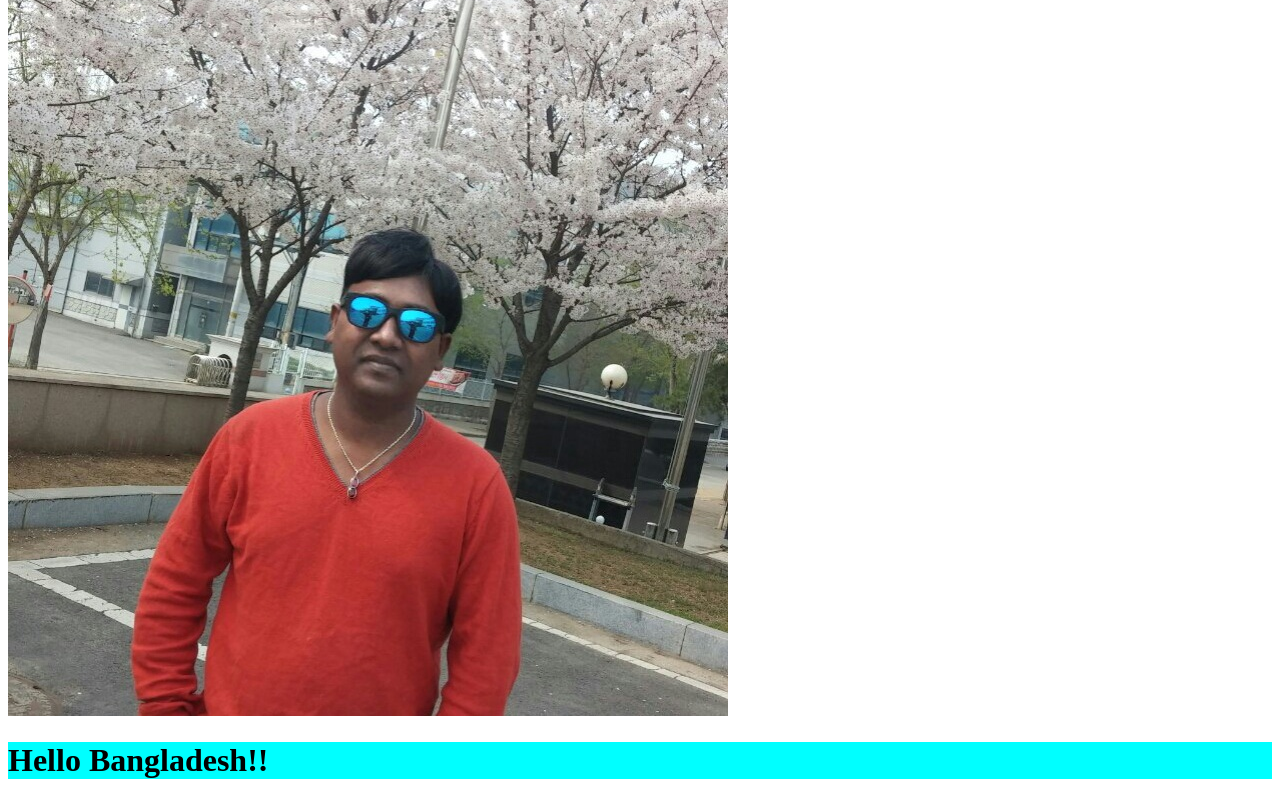
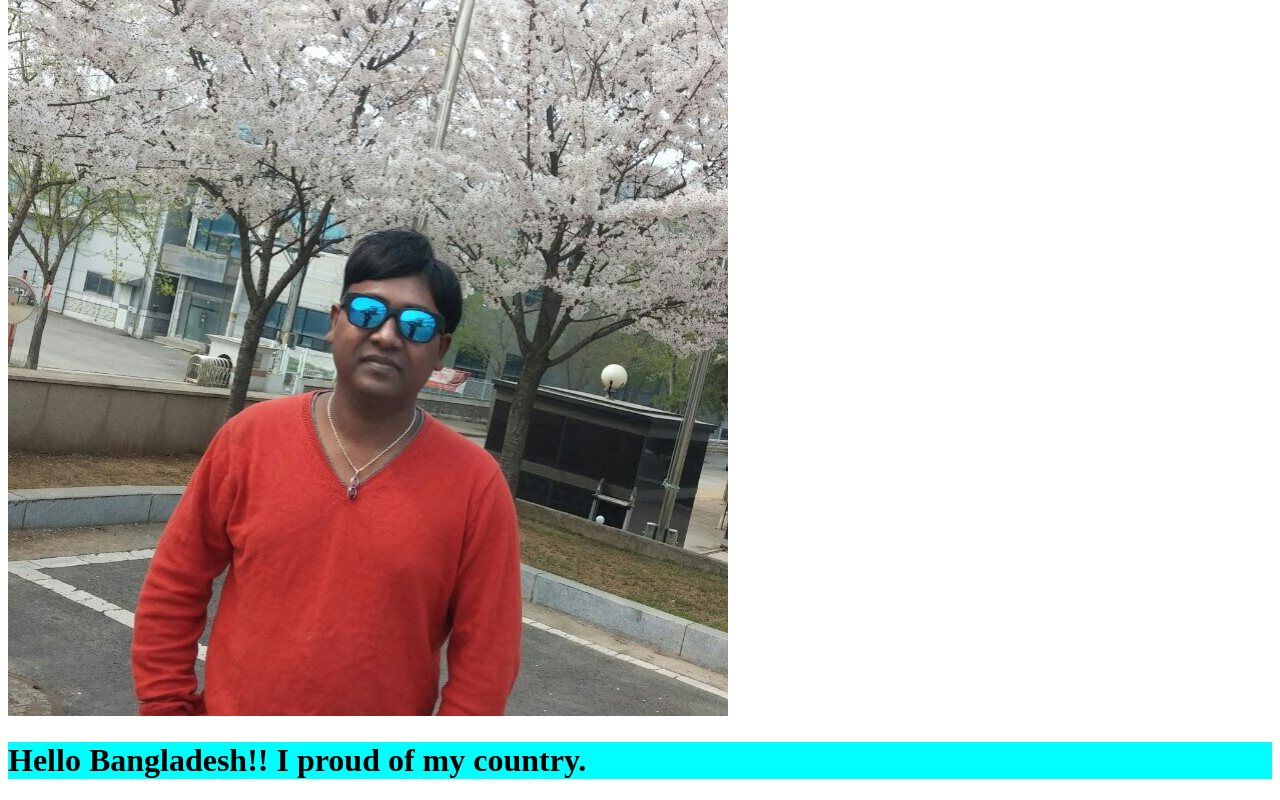
Before and after one commit to SumanProbir/my-practice-repo, a plain HTML site: page index.html in a window 1280 px wide. Shown: the part 3413-4213 px from the top of the page. Drawn offline with Linux system fonts and the light colour scheme.

Commit message:
add about bangladesh

```diff
--- a/index.html
+++ b/index.html
@@ -17,7 +17,7 @@
         <h5> Now i can write a blog</h5>
         <p> Lorem ipsum dolor sit, amet consectetur adipisicing elit. Praesentium consequuntur doloremque voluptatum ea totam ut qui libero earum temporibus voluptas exercitationem vitae debitis, aliquam ipsum ipsam eius, numquam quibusdam. Non dolorum nemo nobis molestias ipsa vitae molestiae fugit quam quae?</p>
         <img src="suman1.jpg" alt="">
-        <h1> Hello Bangladesh!!</h1>
+        <h1> Hello Bangladesh!! I proud of my country.</h1>
     </div>
 
 </body>
```
